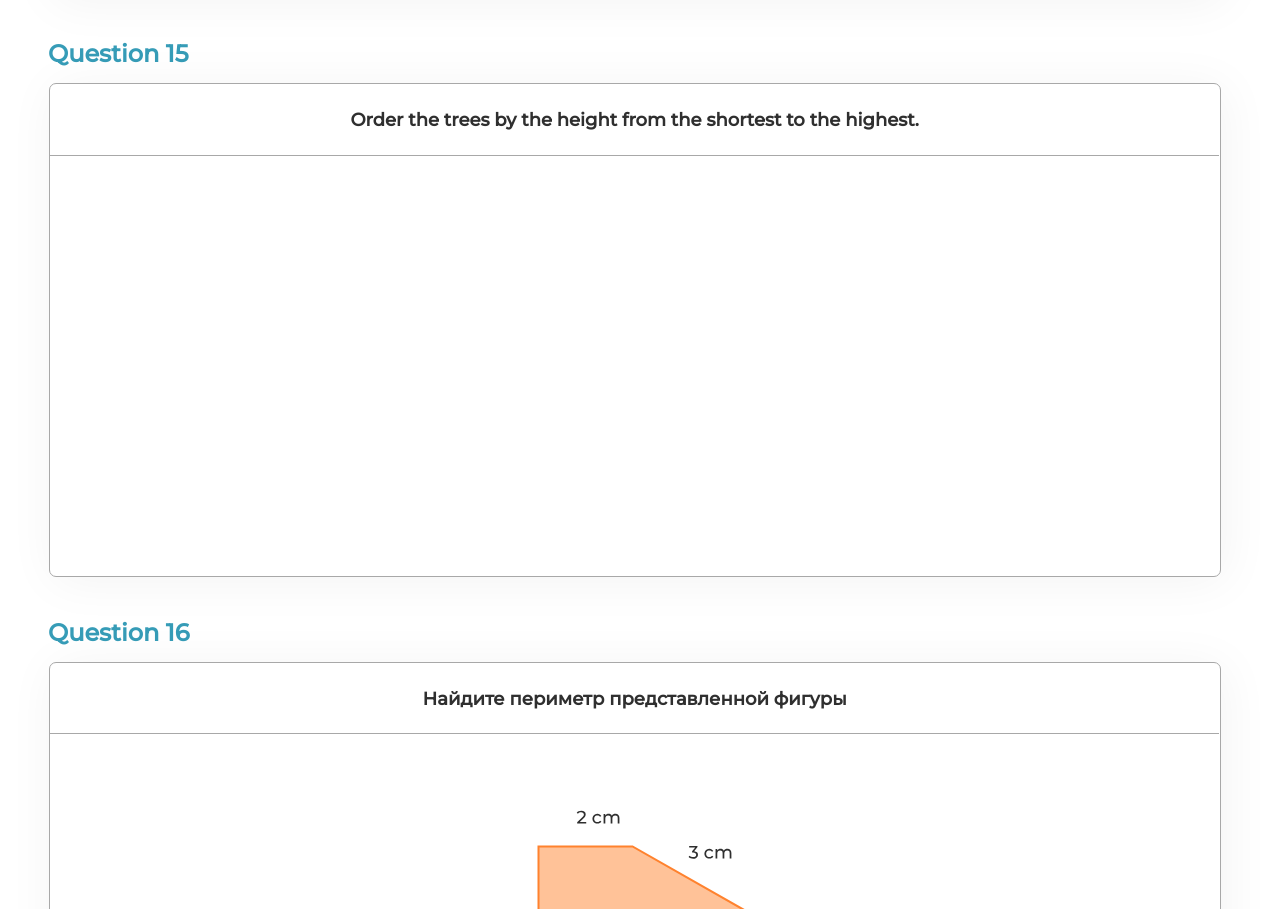
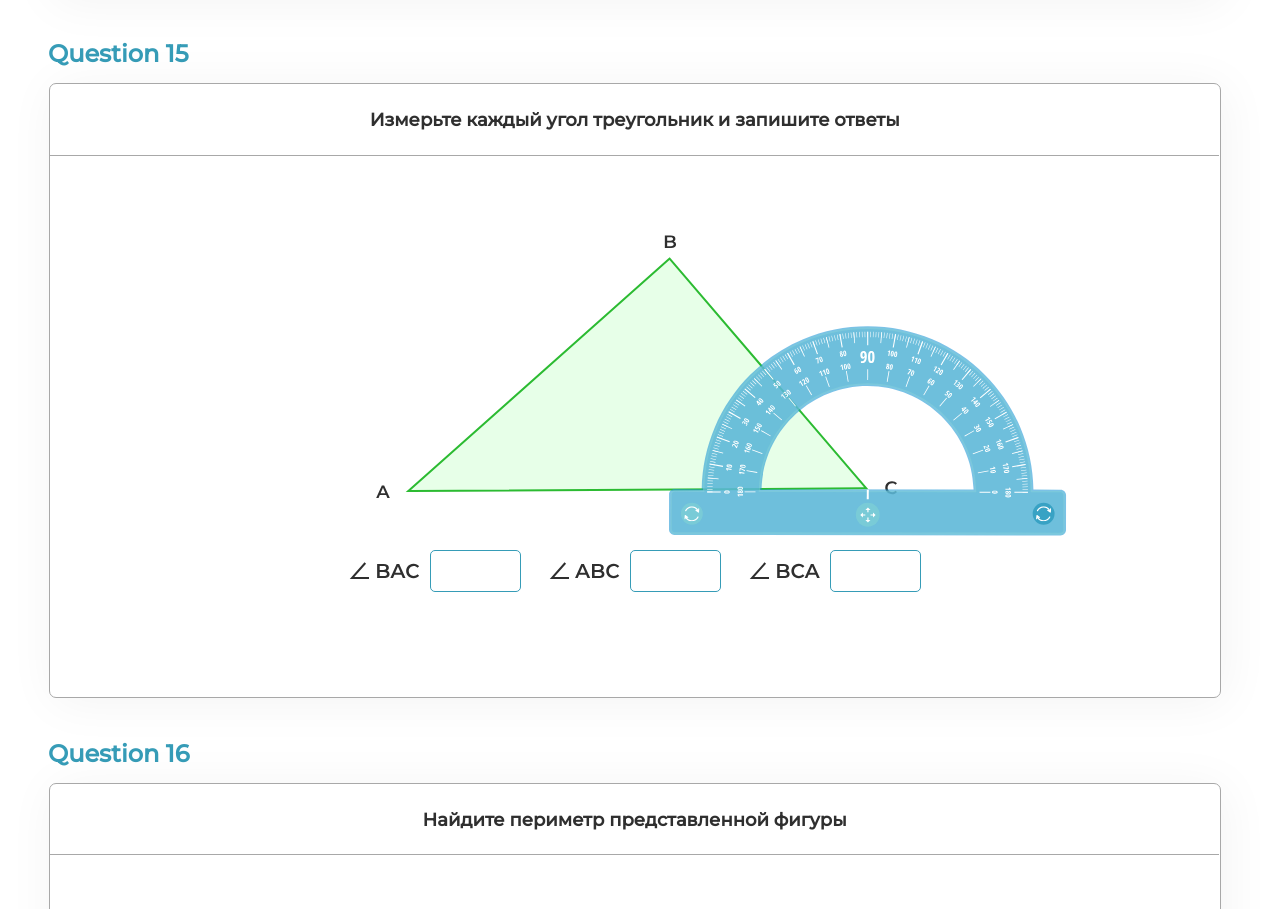
Before and after one commit to BossNumber1/4gradePractithink, a plain HTML site: page RESULT/index.html in a window 1280 px wide. Shown: the part 7830-8739 px from the top of the page. Drawn offline with Linux system fonts and the light colour scheme; a script that the page names is missing.

Commit message:
made visual part 15 question

```diff
--- a/RESULT/index.html
+++ b/RESULT/index.html
@@ -547,11 +547,46 @@
                 <div class="nameTask">Question 15</div>
                 <div class="app15">
                     <div class="titlePage15">
-                        Order the trees by the height from the shortest to the
-                        highest.
+                        Измерьте каждый угол треугольник и запишите ответы
                     </div>
                     <div class="lineUnderHeading15"></div>
-                    <div class="content15"></div>
+                    <div class="content15">
+                        <div class="triangle15">
+                            <img
+                                src="./pictures/15que/triangle15.svg"
+                                alt="triangle"
+                            />
+                        </div>
+                        <div class="angles15">
+                            <div>
+                                <img
+                                    src="./pictures/15que/firstAngle.svg"
+                                    alt="BAC"
+                                />
+                                <div><input type="text" /></div>
+                            </div>
+                            <div>
+                                <img
+                                    src="./pictures/15que/secondAngle.svg"
+                                    alt="ABC"
+                                />
+                                <div><input type="text" /></div>
+                            </div>
+                            <div>
+                                <img
+                                    src="./pictures/15que/thirdAngle.svg"
+                                    alt="BCA"
+                                />
+                                <div><input type="text" /></div>
+                            </div>
+                        </div>
+                        <div class="protractor15">
+                            <img
+                                src="./pictures/15que/protractor15.svg"
+                                alt="protractor"
+                            />
+                        </div>
+                    </div>
                 </div>
             </div>
             <div class="question16">
--- a/RESULT/styles/question15.css
+++ b/RESULT/styles/question15.css
@@ -1,6 +1,6 @@
 .app15 {
     width: 1170px;
-    height: 492px;
+    height: 613px;
     left: calc(50% - 1170px / 2);
     top: 10px;
     box-shadow: 4px 4px 50px rgba(0, 0, 0, 0.05);
@@ -36,59 +36,53 @@
 /* content styles */
 
 .content15 {
-    top: 132px;
-    left: calc(50% - 360px / 2);
-    width: 360px;
-    height: 240px;
-
-    /* border: 1px solid gray; */
+    top: 102px;
+    left: calc(50% - 572px / 2);
+    width: 572px;
+    height: 386px;
 }
 
-.topRow15 {
-    display: flex;
-    flex-direction: row;
-    align-items: flex-start;
-    width: 360px;
-    height: 100px;
-    /* border: 5px solid orange; */
+.triangle15 {
+    left: calc(50% - 537px / 2);
+    width: 537px;
+    height: 310px;
 }
 
-.topRow15 div {
-    position: static;
-    width: 100px;
-    height: 100px;
-    left: 260px;
-    top: 0px;
+/* angles styles */
 
-    background: #f4f4f4;
-    /* border: 1px solid #d0d0d0; */
-    box-sizing: border-box;
-    flex: none;
-    order: 2;
-    flex-grow: 0;
-    margin-right: 30px;
+.angles15 {
+    top: 33px;
+    width: 572px;
+    height: 40px;
+    display: flex;
+    align-items: center;
+    justify-content: space-between;
 }
 
-.bottomRow15 {
+.angles15 div {
     display: flex;
-    flex-direction: row;
-    align-items: flex-start;
-    width: 360px;
-    height: 100px;
-    top: 40px;
-    /* border: 1px solid red; */
+    align-items: center;
+    justify-content: space-between;
 }
 
-.bottomRow15 div {
-    position: static;
-    width: 100px;
-    height: 100px;
-    left: 260px;
-    top: 0px;
-    flex: none;
-    order: 2;
-    flex-grow: 0;
-    margin-right: 30px;
-    /* border: 1px solid red; */
-    cursor: grab;
+.angles15 input {
+    display: flex;
+    flex-direction: column;
+    justify-content: center;
+    align-items: center;
+    padding: 20px;
+    width: 91px;
+    height: 40px;
+    border: 1px solid #369cb7;
+    box-sizing: border-box;
+    border-radius: 5px;
+    margin-left: 10px;
 }
+
+/* protractor styles */
+
+.protractor15 {
+    position: absolute;
+    top: 118px;
+    left: 320px;
+}
```
Also changed, not shown: RESULT/pictures/15que/firstAngle.svg (added), RESULT/pictures/15que/firstFigure15.svg (deleted), RESULT/pictures/15que/protractor15.svg (added), RESULT/pictures/15que/secondAngle.svg (added), RESULT/pictures/15que/thirdAngle.svg (added), RESULT/pictures/15que/triangle15.svg (added).
